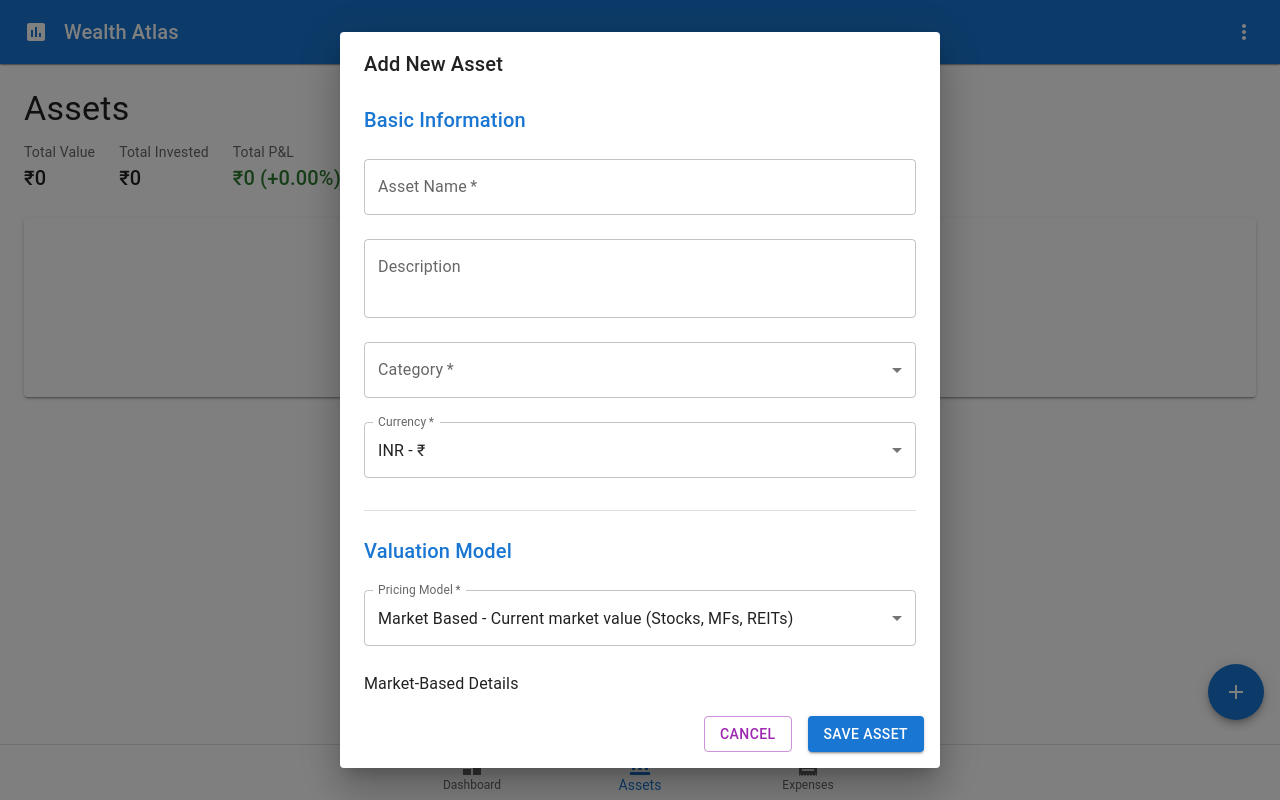
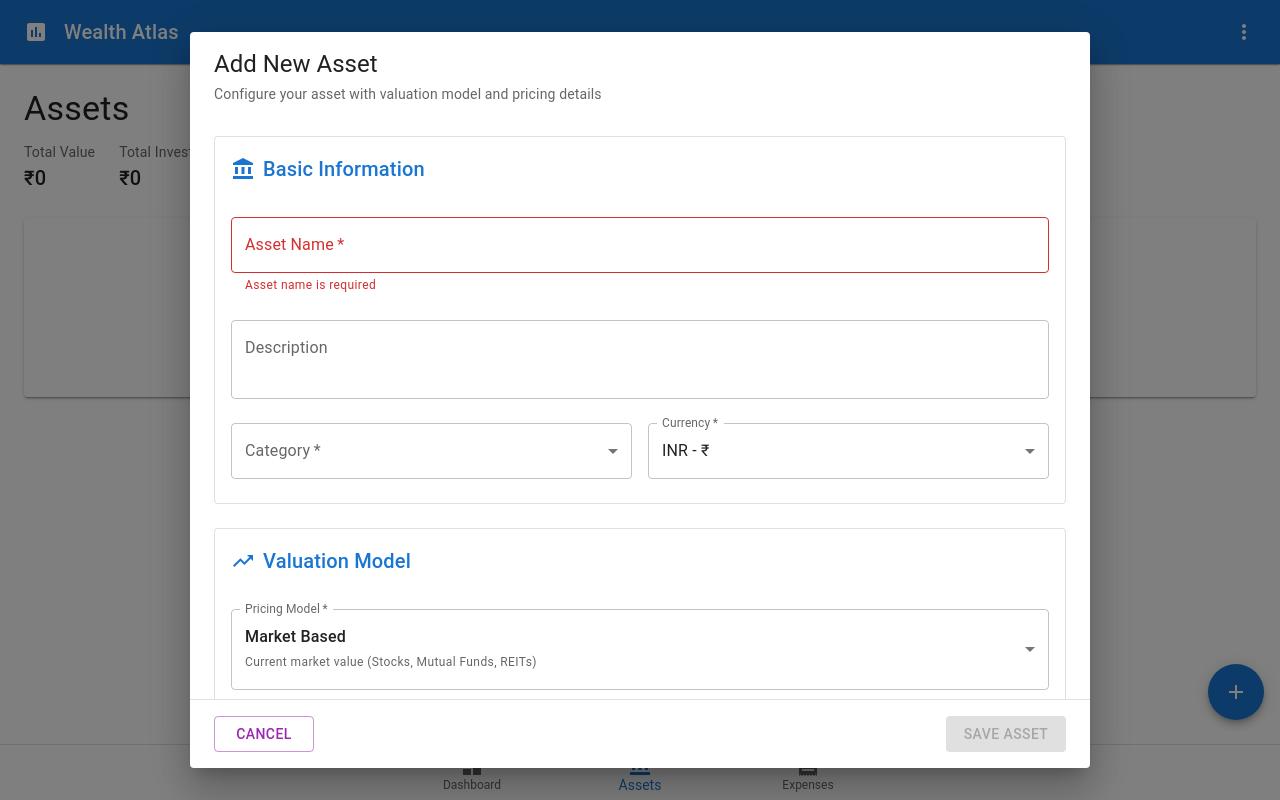
Before and after one commit to WealthAtlas/wealth-atlas, a React (Vite) app: page /assets in a window 1280 px wide. Both pictures are taken after a click on the button "ADD YOUR FIRST ASSET". Built offline with nearby package versions, Linux system fonts and the light colour scheme.

Commit message:
Fix bugs

```diff
--- a/src/app/components/dialogs/AssetFormDialog.tsx
+++ b/src/app/components/dialogs/AssetFormDialog.tsx
@@ -3,18 +3,26 @@ import { ValueModel } from '@/domain/entities/assets/ValueModel';
 import { Currency } from '@/domain/entities/shared/Currency';
 import { executeValueScript } from '@/domain/utils/ScriptExecutor';
 import { scriptTemplates } from '@/domain/utils/ScriptTemplate';
-import { ExpandLess, ExpandMore, PlayArrow } from '@mui/icons-material';
+import {
+  AccountBalance,
+  Code,
+  ExpandLess,
+  ExpandMore,
+  PlayArrow,
+  TrendingUp,
+} from '@mui/icons-material';
 import {
   Alert,
   Box,
   Button,
+  Card,
+  CardContent,
   CircularProgress,
   Collapse,
   Dialog,
   DialogActions,
   DialogContent,
   DialogTitle,
-  Divider,
   FormControl,
   InputLabel,
   MenuItem,
@@ -52,15 +60,15 @@ export function AssetFormDialog({
   onSubmit,
   onAssetChange,
 }: AssetFormDialogProps) {
-  // Responsive design
   const theme = useTheme();
   const isMobile = useMediaQuery(theme.breakpoints.down('md'));
 
-  // State for script functionality
+  // Script functionality state
   const [scriptSectionOpen, setScriptSectionOpen] = useState(false);
   const [isTestingScript, setIsTestingScript] = useState(false);
   const [scriptTestResult, setScriptTestResult] = useState<ScriptTestResult | null>(null);
   const [selectedTemplate, setSelectedTemplate] = useState('');
+
   const formatDateForInput = (date: Date | undefined): string => {
     if (!date) return '';
     return date.toISOString().split('T')[0];
@@ -95,7 +103,7 @@ export function AssetFormDialog({
     }
   };
 
-  // Template selection functionality - simple replace
+  // Template selection functionality
   const handleTemplateSelection = (templateKey: string) => {
     if (!templateKey) return;
 
@@ -107,33 +115,42 @@ export function AssetFormDialog({
     setSelectedTemplate('');
   };
 
-  // Simple script validation
+  // Script validation
   const validateScript = (script: string): string | null => {
     if (!script || script.trim() === '') return null;
-
-    // Basic validation - check if it contains getValue export
     if (!script.includes('getValue')) {
       return 'Script should export a getValue function';
     }
-
     return null;
   };
 
-  // Clear script test results when script changes
   const handleScriptChange = (newScript: string) => {
     onAssetChange({ ...asset, script: newScript === '' ? undefined : newScript });
     setScriptTestResult(null);
   };
 
   return (
-    <Dialog open={open} onClose={onClose} fullWidth maxWidth="sm">
-      <DialogTitle>{title}</DialogTitle>
-      <DialogContent>
-        <Box sx={{ mt: 1 }}>
+    <Dialog open={open} onClose={onClose} fullWidth maxWidth="md" scroll="paper">
+      <DialogTitle>
+        <Typography variant="h5" component="div">
+          {title}
+        </Typography>
+        <Typography variant="body2" color="text.secondary" sx={{ mt: 0.5 }}>
+          Configure your asset with valuation model and pricing details
+        </Typography>
+      </DialogTitle>
+
+      <DialogContent sx={{ pb: 0 }}>
+        <Box sx={{ mt: 2 }}>
           {/* Basic Information Section */}
-          <Typography variant="h6" color="primary" gutterBottom>
+          <Card variant="outlined" sx={{ mb: 3 }}>
+            <CardContent>
+              <Box sx={{ display: 'flex', alignItems: 'center', gap: 1, mb: 2 }}>
+                <AccountBalance color="primary" />
+                <Typography variant="h6" color="primary">
                   Basic Information
                 </Typography>
+              </Box>
 
               <TextField
                 label="Asset Name"
@@ -143,6 +160,8 @@ export function AssetFormDialog({
                 margin="normal"
                 required
                 placeholder="e.g., Axis Bluechip Fund, HDFC Bank Stock"
+                error={asset.name.trim() === ''}
+                helperText={asset.name.trim() === '' ? 'Asset name is required' : ''}
               />
 
               <TextField
@@ -156,7 +175,8 @@ export function AssetFormDialog({
                 placeholder="Optional details about this asset"
               />
 
-          <FormControl fullWidth margin="normal" required>
+              <Box sx={{ display: 'flex', gap: 2, mt: 2 }}>
+                <FormControl fullWidth required>
                   <InputLabel>Category</InputLabel>
                   <Select
                     value={asset.category}
@@ -171,7 +191,7 @@ export function AssetFormDialog({
                   </Select>
                 </FormControl>
 
-          <FormControl fullWidth margin="normal" required>
+                <FormControl fullWidth required>
                   <InputLabel>Currency</InputLabel>
                   <Select
                     value={asset.currency}
@@ -185,44 +205,81 @@ export function AssetFormDialog({
                     ))}
                   </Select>
                 </FormControl>
-
-          <Divider sx={{ my: 3 }} />
+              </Box>
+            </CardContent>
+          </Card>
 
           {/* Valuation Model Section */}
-          <Typography variant="h6" color="primary" gutterBottom>
+          <Card variant="outlined" sx={{ mb: 3 }}>
+            <CardContent>
+              <Box sx={{ display: 'flex', alignItems: 'center', gap: 1, mb: 2 }}>
+                <TrendingUp color="primary" />
+                <Typography variant="h6" color="primary">
                   Valuation Model
                 </Typography>
+              </Box>
 
               <FormControl fullWidth margin="normal" required>
                 <InputLabel>Pricing Model</InputLabel>
                 <Select
                   value={asset.valueModel}
                   label="Pricing Model"
-              onChange={e => onAssetChange({ ...asset, valueModel: e.target.value as ValueModel })}
+                  onChange={e =>
+                    onAssetChange({ ...asset, valueModel: e.target.value as ValueModel })
+                  }
                 >
                   <MenuItem value={ValueModel.MARKET_BASED}>
-                Market Based - Current market value (Stocks, MFs, REITs)
+                    <Box>
+                      <Typography variant="body1" sx={{ fontWeight: 500 }}>
+                        Market Based
+                      </Typography>
+                      <Typography variant="caption" color="text.secondary">
+                        Current market value (Stocks, Mutual Funds, REITs)
+                      </Typography>
+                    </Box>
                   </MenuItem>
                   <MenuItem value={ValueModel.FIXED_INCOME}>
-                Fixed Income - Calculated from interest rate (FDs, Bonds)
+                    <Box>
+                      <Typography variant="body1" sx={{ fontWeight: 500 }}>
+                        Fixed Income
+                      </Typography>
+                      <Typography variant="caption" color="text.secondary">
+                        Calculated from interest rate (Fixed Deposits, Bonds)
+                      </Typography>
+                    </Box>
                   </MenuItem>
                   <MenuItem value={ValueModel.MATURITY_BASED}>
-                Maturity Based - Fixed maturity amount (Insurance, Endowments)
+                    <Box>
+                      <Typography variant="body1" sx={{ fontWeight: 500 }}>
+                        Maturity Based
+                      </Typography>
+                      <Typography variant="caption" color="text.secondary">
+                        Fixed maturity amount (Insurance, Endowments)
+                      </Typography>
+                    </Box>
                   </MenuItem>
                 </Select>
               </FormControl>
 
               {/* Conditional Fields Based on Value Model */}
               {asset.valueModel === ValueModel.FIXED_INCOME && (
-            <Box sx={{ mt: 2 }}>
-              <Typography variant="subtitle1" gutterBottom>
-                Fixed Income Details
+                <Box sx={{ mt: 3, p: 2, bgcolor: 'primary.50', borderRadius: 1 }}>
+                  <Typography
+                    variant="subtitle1"
+                    gutterBottom
+                    color="primary.main"
+                    sx={{ fontWeight: 600 }}
+                  >
+                    Fixed Income Configuration
                   </Typography>
                   <TextField
                     label="Annual Interest Rate (%)"
                     value={asset.interestRate || ''}
                     onChange={e =>
-                  onAssetChange({ ...asset, interestRate: parseFloat(e.target.value) || undefined })
+                      onAssetChange({
+                        ...asset,
+                        interestRate: parseFloat(e.target.value) || undefined,
+                      })
                     }
                     type="number"
                     fullWidth
@@ -230,15 +287,23 @@ export function AssetFormDialog({
                     required
                     placeholder="e.g., 7.5"
                     inputProps={{ min: 0, max: 100, step: 0.1 }}
+                    error={!asset.interestRate || asset.interestRate <= 0}
+                    helperText="Enter the annual interest rate for this fixed income instrument"
                   />
                 </Box>
               )}
 
               {asset.valueModel === ValueModel.MATURITY_BASED && (
-            <Box sx={{ mt: 2 }}>
-              <Typography variant="subtitle1" gutterBottom>
-                Maturity Details
+                <Box sx={{ mt: 3, p: 2, bgcolor: 'warning.50', borderRadius: 1 }}>
+                  <Typography
+                    variant="subtitle1"
+                    gutterBottom
+                    color="warning.main"
+                    sx={{ fontWeight: 600 }}
+                  >
+                    Maturity Configuration
                   </Typography>
+                  <Box sx={{ display: 'flex', gap: 2, flexDirection: isMobile ? 'column' : 'row' }}>
                     <TextField
                       label="Maturity Date"
                       value={formatDateForInput(asset.maturityDate)}
@@ -253,6 +318,7 @@ export function AssetFormDialog({
                       margin="normal"
                       required
                       InputLabelProps={{ shrink: true }}
+                      error={!asset.maturityDate}
                     />
                     <TextField
                       label="Maturity Amount"
@@ -269,58 +335,102 @@ export function AssetFormDialog({
                       required
                       placeholder="Final amount at maturity"
                       inputProps={{ min: 0, step: 0.01 }}
+                      error={!asset.maturityAmount || asset.maturityAmount <= 0}
+                      helperText="Expected amount to be received at maturity"
                     />
+                  </Box>
                 </Box>
               )}
 
               {asset.valueModel === ValueModel.MARKET_BASED && (
-            <Box sx={{ mt: 2 }}>
-              <Typography variant="subtitle1" gutterBottom>
-                Market-Based Details
+                <Box sx={{ mt: 3, p: 2, bgcolor: 'success.50', borderRadius: 1 }}>
+                  <Typography
+                    variant="subtitle1"
+                    gutterBottom
+                    color="success.main"
+                    sx={{ fontWeight: 600 }}
+                  >
+                    Market-Based Configuration
                   </Typography>
                   <TextField
                     label="Current Market Value (Optional)"
                     value={asset.marketValue || ''}
                     onChange={e =>
-                  onAssetChange({ ...asset, marketValue: parseFloat(e.target.value) || undefined })
+                      onAssetChange({
+                        ...asset,
+                        marketValue: parseFloat(e.target.value) || undefined,
+                      })
                     }
                     type="number"
                     fullWidth
                     margin="normal"
                     placeholder="Current market price per unit"
                     inputProps={{ min: 0, step: 0.01 }}
-                helperText="Leave empty if using script for live market data"
+                    helperText="Leave empty to configure live market data below, or enter a fixed market value"
                   />
+                </Box>
+              )}
+            </CardContent>
+          </Card>
 
-              {/* Advanced Scripting Section */}
-              <Box sx={{ mt: 3 }}>
+          {/* Advanced Scripting Section - Only for Market Based */}
+          {asset.valueModel === ValueModel.MARKET_BASED && (
+            <Card variant="outlined" sx={{ mb: 3 }}>
+              <CardContent>
+                <Box sx={{ display: 'flex', alignItems: 'center', gap: 1, mb: 2 }}>
+                  <Code color="primary" />
+                  <Typography variant="h6" color="primary">
+                    Live Market Data (Advanced)
+                  </Typography>
+                </Box>
+
+                <Typography variant="body2" color="text.secondary" paragraph>
+                  Configure JavaScript code to automatically fetch live market prices from APIs.
+                  This is optional - you can leave this empty and manually update market values.
+                </Typography>
+
                 <Button
                   variant="outlined"
                   onClick={() => setScriptSectionOpen(!scriptSectionOpen)}
                   startIcon={scriptSectionOpen ? <ExpandLess /> : <ExpandMore />}
                   fullWidth
                   sx={{
-                    justifyContent: 'space-between',
+                    mb: 2,
+                    justifyContent: 'flex-start',
                     textTransform: 'none',
-                    color: 'text.secondary',
-                    borderColor: 'divider',
+                    py: 1.5,
                   }}
                 >
                   <Box sx={{ display: 'flex', alignItems: 'center', gap: 1 }}>
-                    <Typography variant="body2">
-                      Advanced Scripting{' '}
-                      {asset.script && asset.script.trim() !== '' ? '(configured)' : ''}
-                    </Typography>
+                    <Typography variant="body1">JavaScript Configuration</Typography>
+                    {asset.script && asset.script.trim() !== '' && (
+                      <Box
+                        sx={{
+                          px: 1,
+                          py: 0.25,
+                          bgcolor: 'success.main',
+                          color: 'success.contrastText',
+                          borderRadius: 0.5,
+                          fontSize: '0.75rem',
+                        }}
+                      >
+                        Configured
+                      </Box>
+                    )}
                   </Box>
                 </Button>
 
                 <Collapse in={scriptSectionOpen}>
-                  <Box sx={{ mt: 2, p: 2, border: 1, borderColor: 'divider', borderRadius: 1 }}>
-                    <Typography variant="body2" color="text.secondary" gutterBottom>
-                      Write custom JavaScript to fetch live market data from APIs. The script must
-                      export a getValue() function that returns a number.
-                    </Typography>
-
+                  <Box
+                    sx={{
+                      mt: 2,
+                      p: 2,
+                      border: 1,
+                      borderColor: 'divider',
+                      borderRadius: 1,
+                      bgcolor: 'grey.50',
+                    }}
+                  >
                     {/* Template Selection */}
                     <FormControl fullWidth margin="normal" size="small">
                       <InputLabel>Choose Template (Optional)</InputLabel>
@@ -334,7 +444,14 @@ export function AssetFormDialog({
                         </MenuItem>
                         {Object.entries(scriptTemplates).map(([key, template]) => (
                           <MenuItem key={key} value={key}>
-                            {template.name} - {template.description}
+                            <Box>
+                              <Typography variant="body2" sx={{ fontWeight: 500 }}>
+                                {template.name}
+                              </Typography>
+                              <Typography variant="caption" color="text.secondary">
+                                {template.description}
+                              </Typography>
+                            </Box>
                           </MenuItem>
                         ))}
                       </Select>
@@ -348,7 +465,7 @@ export function AssetFormDialog({
                       fullWidth
                       margin="normal"
                       multiline
-                      rows={isMobile ? 6 : 10}
+                      rows={isMobile ? 8 : 10}
                       placeholder="// Example:
 // exports.getValue = async function() {
 //   const response = await fetch('https://api.example.com/price');
@@ -357,19 +474,32 @@ export function AssetFormDialog({
 // };"
                       sx={{
                         '& .MuiInputBase-input': {
-                          fontFamily: 'monospace',
+                          fontFamily: 'Monaco, Menlo, "Ubuntu Mono", monospace',
                           fontSize: isMobile ? '0.75rem' : '0.875rem',
-                          lineHeight: 1.4,
+                          lineHeight: 1.5,
                         },
                       }}
                       helperText={
                         validateScript(asset.script || '') ||
-                        'Script must export getValue() function that returns a number'
+                        'Script must export a getValue() function that returns a number'
                       }
                       error={!!validateScript(asset.script || '')}
                     />
 
-                    {/* Simple Script Test Results */}
+                    {/* Script Testing */}
+                    <Box sx={{ mt: 2, display: 'flex', gap: 1, alignItems: 'center' }}>
+                      <Button
+                        variant="contained"
+                        size="small"
+                        onClick={handleTestScript}
+                        disabled={isTestingScript || !asset.script || asset.script.trim() === ''}
+                        startIcon={isTestingScript ? <CircularProgress size={16} /> : <PlayArrow />}
+                      >
+                        {isTestingScript ? 'Testing...' : 'Test Script'}
+                      </Button>
+                    </Box>
+
+                    {/* Test Results */}
                     {scriptTestResult && (
                       <Alert
                         severity={scriptTestResult.success ? 'success' : 'error'}
@@ -378,7 +508,7 @@ export function AssetFormDialog({
                       >
                         {scriptTestResult.success ? (
                           <Typography variant="body2">
-                            Success! Value:{' '}
+                            Success! Retrieved value:{' '}
                             <strong>{scriptTestResult.value?.toLocaleString()}</strong>
                           </Typography>
                         ) : (
@@ -386,32 +516,45 @@ export function AssetFormDialog({
                         )}
                       </Alert>
                     )}
-
-                    {/* Simple Script Actions */}
-                    <Box sx={{ mt: 2, display: 'flex', gap: 1 }}>
-                      <Button
-                        variant="outlined"
-                        size="small"
-                        onClick={handleTestScript}
-                        disabled={isTestingScript || !asset.script || asset.script.trim() === ''}
-                        startIcon={isTestingScript ? <CircularProgress size={16} /> : <PlayArrow />}
-                      >
-                        {isTestingScript ? 'Testing...' : 'Test'}
-                      </Button>
-                    </Box>
                   </Box>
                 </Collapse>
-              </Box>
-            </Box>
+              </CardContent>
+            </Card>
           )}
         </Box>
       </DialogContent>
-      <DialogActions sx={{ p: 2, gap: 1 }}>
-        <Button onClick={onClose} disabled={isSubmitting} variant="outlined" color="secondary">
+
+      <DialogActions sx={{ px: 3, py: 2, borderTop: 1, borderColor: 'divider' }}>
+        <Button
+          onClick={onClose}
+          disabled={isSubmitting}
+          variant="outlined"
+          color="secondary"
+          sx={{ minWidth: 100 }}
+        >
           Cancel
         </Button>
-        <Button onClick={onSubmit} disabled={isSubmitting} variant="contained" color="primary">
-          {isSubmitting ? 'Submitting...' : 'Save Asset'}
+
+        <Box sx={{ flexGrow: 1 }} />
+
+        <Button
+          onClick={onSubmit}
+          disabled={
+            isSubmitting ||
+            asset.name.trim() === '' ||
+            !asset.category ||
+            !asset.currency ||
+            !asset.valueModel ||
+            (asset.valueModel === ValueModel.FIXED_INCOME &&
+              (!asset.interestRate || asset.interestRate <= 0)) ||
+            (asset.valueModel === ValueModel.MATURITY_BASED &&
+              (!asset.maturityDate || !asset.maturityAmount || asset.maturityAmount <= 0))
+          }
+          variant="contained"
+          color="primary"
+          sx={{ minWidth: 120 }}
+        >
+          {isSubmitting ? 'Saving...' : 'Save Asset'}
         </Button>
       </DialogActions>
     </Dialog>
```
Lines whose indentation alone changed are shown as unchanged.
